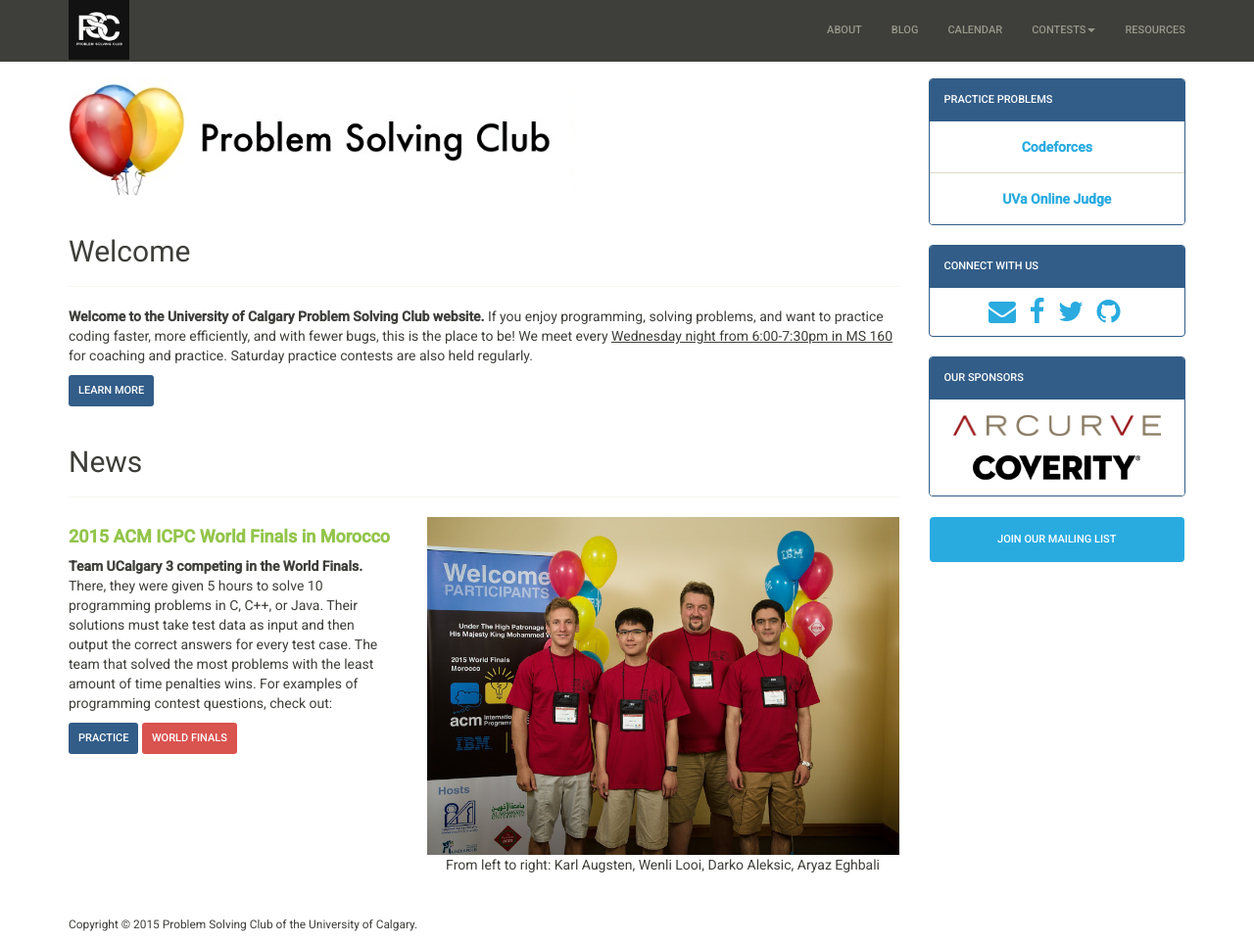
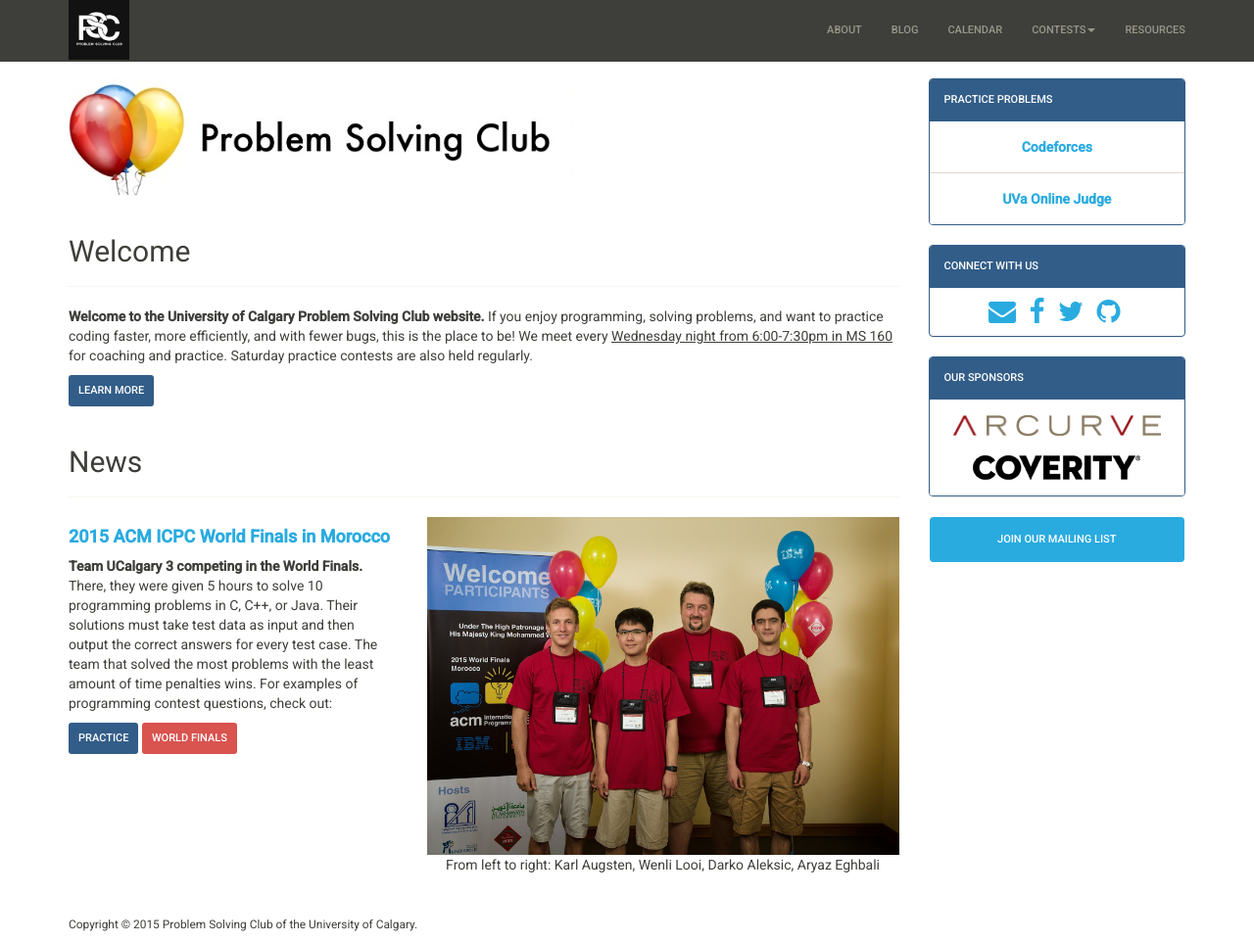
Before and after one commit to ProblemSolvingClub/psc-website, a Jekyll site: the page built from index.html, in a window 1280 px wide and 963 px high. Shown: the whole window at 98% size. Built offline with Jekyll 4.4.1, drawn with Linux system fonts in a browser that asks for light colours; nearby versions of some CDN libraries.

Commit message:
use blue text for world finals link

```diff
--- a/index.html
+++ b/index.html
@@ -40,7 +40,7 @@ title: Problem Solving Club
         <div class="col-md-5 col-lg-5">
           <h4>
             <strong>
-              <a href="http://icpc.baylor.edu">2015 ACM ICPC World Finals in Morocco</a>
+              <a class="text-info" href="http://icpc.baylor.edu">2015 ACM ICPC World Finals in Morocco</a>
             </strong>
           </h4>
           <p>
```
